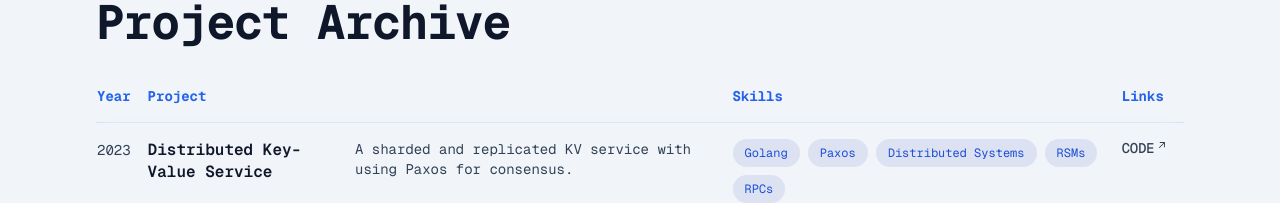
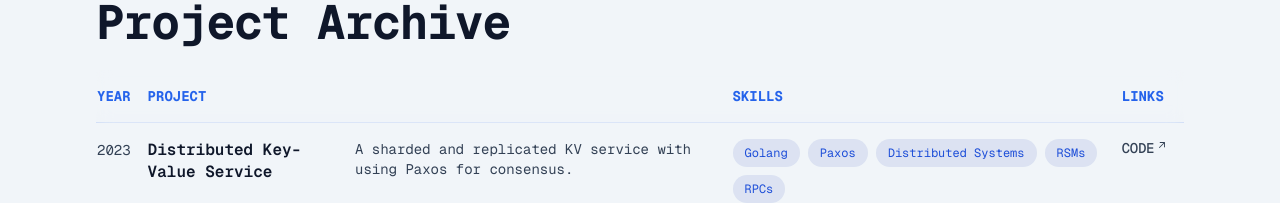
Before and after one commit to brendonzimmer/site, a Next.js app: page /projects in a window 1280 px wide. Shown: the part 126-329 px from the top of the page. Built offline with nearby package versions, Linux system fonts and the light colour scheme.

Commit message:
uppercase header in archive

```diff
--- a/src/app/projects/page.tsx
+++ b/src/app/projects/page.tsx
@@ -19,7 +19,7 @@ export default function Projects() {
 
       <table className="mt-4 text-left">
         <thead className="sticky top-0 z-10 border-b border-clr/20 bg-auto--/75 px-6 py-5 backdrop-blur">
-          <tr className="text-sm font-semibold text-clr *:py-4">
+          <tr className="text-sm font-semibold uppercase text-clr *:py-4">
             <th className="xs:hidden sm:table-cell">Year</th>
             <th>Project</th>
             <th className="xs:table-cell hidden"></th>
```
